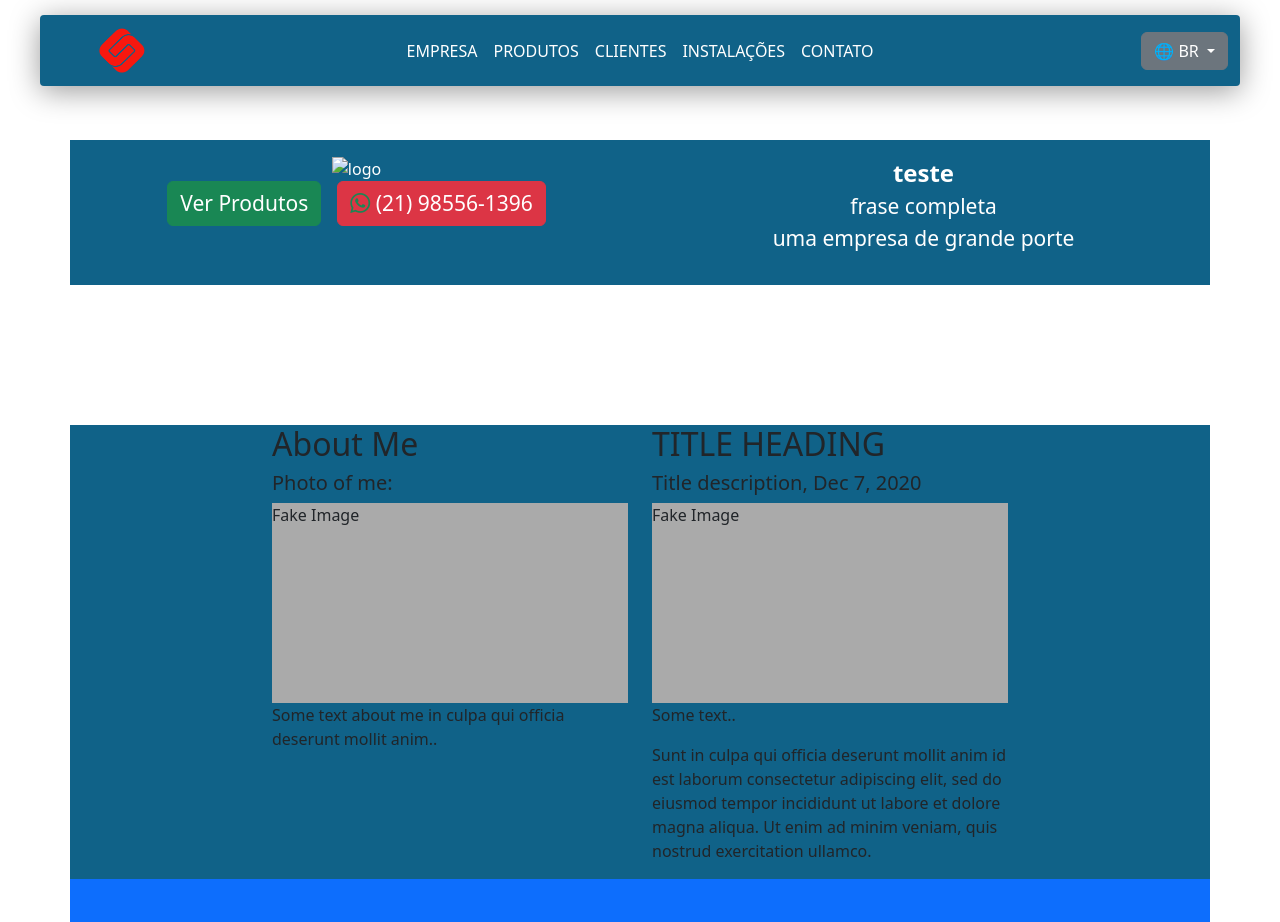
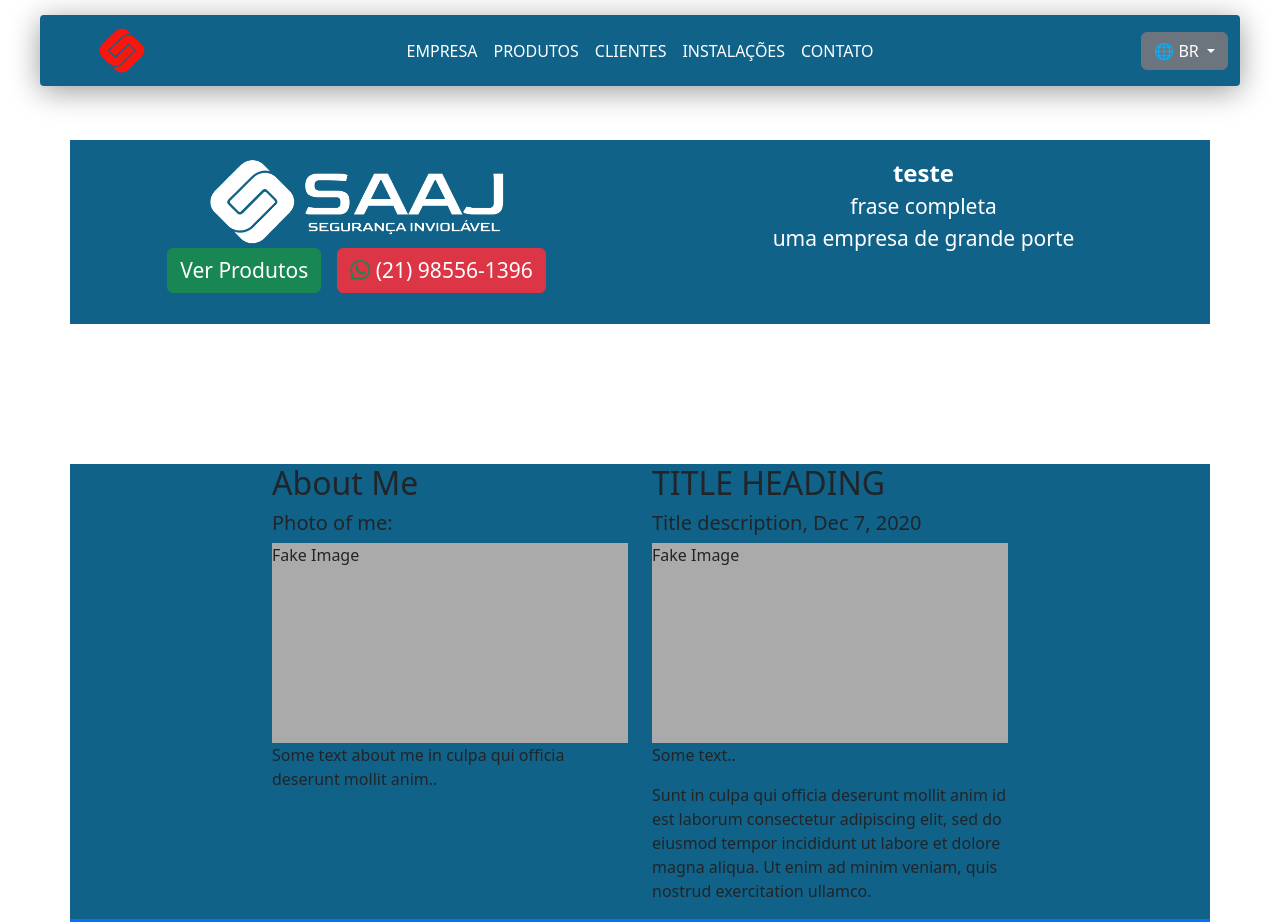
Before and after one commit to BrunoAraujo18/Projeto_SAAJ, a plain HTML site: page index.html in a window 1280 px wide. Shown: the top 922 px of the page. Drawn offline with nearby package versions, Linux system fonts and the light colour scheme; the site is published under a folder, as on GitHub Pages, so addresses that start at the root find nothing.

Commit message:
Correção do commit anterior

```diff
--- a/index.html
+++ b/index.html
@@ -8,7 +8,7 @@
   <link href="https://cdn.jsdelivr.net/npm/bootstrap@5.3.3/dist/css/bootstrap.min.css" rel="stylesheet">
   <link rel="stylesheet" href="https://fonts.googleapis.com/css2?family=Material+Symbols+Outlined" />
   <link href="css/style.css" rel="stylesheet">
-  <link rel="icon" href="/assets/img/logo_icon.png" type="image/x-icon">
+  <link rel="icon" href="assets/img/logo_icon.png" type="image/x-icon">
   <script src="https://cdn.jsdelivr.net/npm/bootstrap@5.3.3/dist/js/bootstrap.bundle.min.js"></script>
   <script src="js/script.js"></script>
   <title>SAAJ - Segurança Inviolável</title>
@@ -76,7 +76,7 @@
 
       <div class="col-6">
         <ul class="list-unstyled">
-          <li><img class="main_logo" src="/assets/img/logomain.png" alt="logo">
+          <li><img class="main_logo" src="assets/img/logomain.png" alt="logo">
           </li>
           <li class="main_list text-center">
             <div class="d-flex justify-content-center gap-3 flex-wrap">
```
